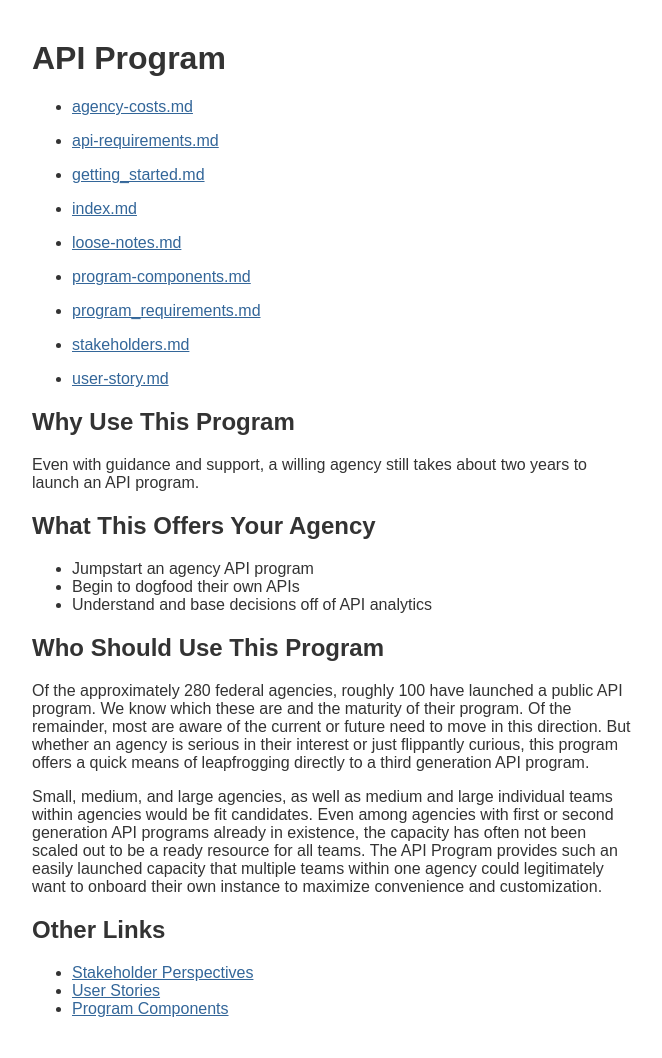
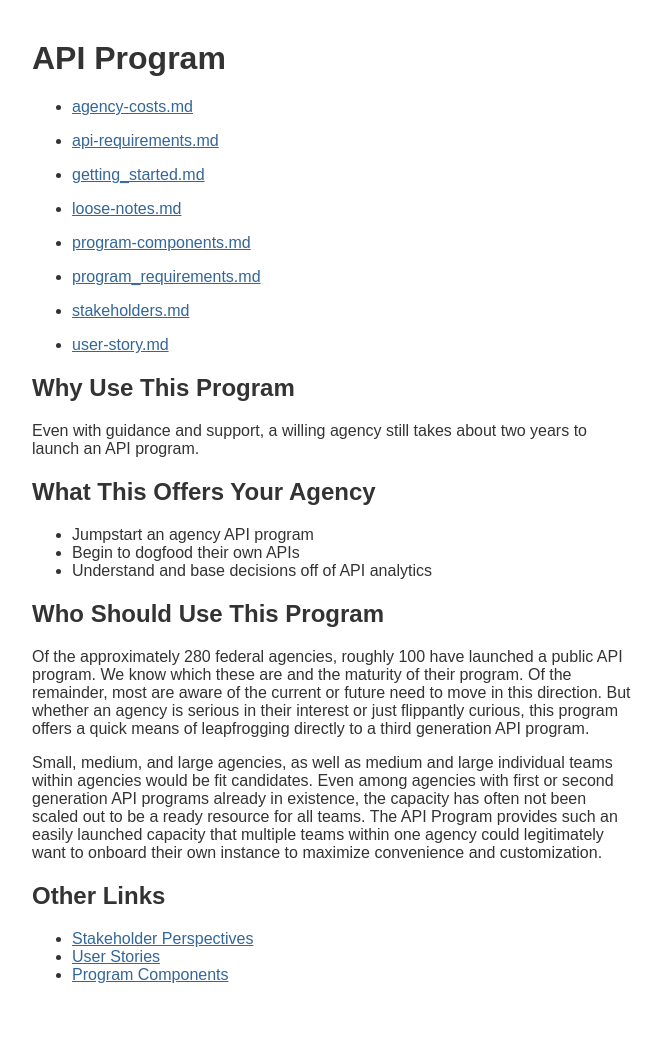
Before and after one commit to 18F/api-program, a Jekyll site: the page built from index.md, in a window 1280 px wide. Shown: the whole page, without its empty margins (8-670 px from the left). Built offline with Jekyll 4.4.1, drawn with Linux system fonts in a browser that asks for light colours; after the commit the page ends 1024 px from its top, so only the background shows below that.

Commit message:
Don't link to index

```diff
--- a/index.md
+++ b/index.md
@@ -2,7 +2,7 @@
 ---
 
 {% for page in site.pages %}
-{% if page.name != "README.md" %}
+{% if page.name != "README.md" and page.name != "index.md" %}
   - [{{ page.name }}]({{site.baseurl}}/{{ page.url }})
 {% endif %}
 {% endfor %}
```
